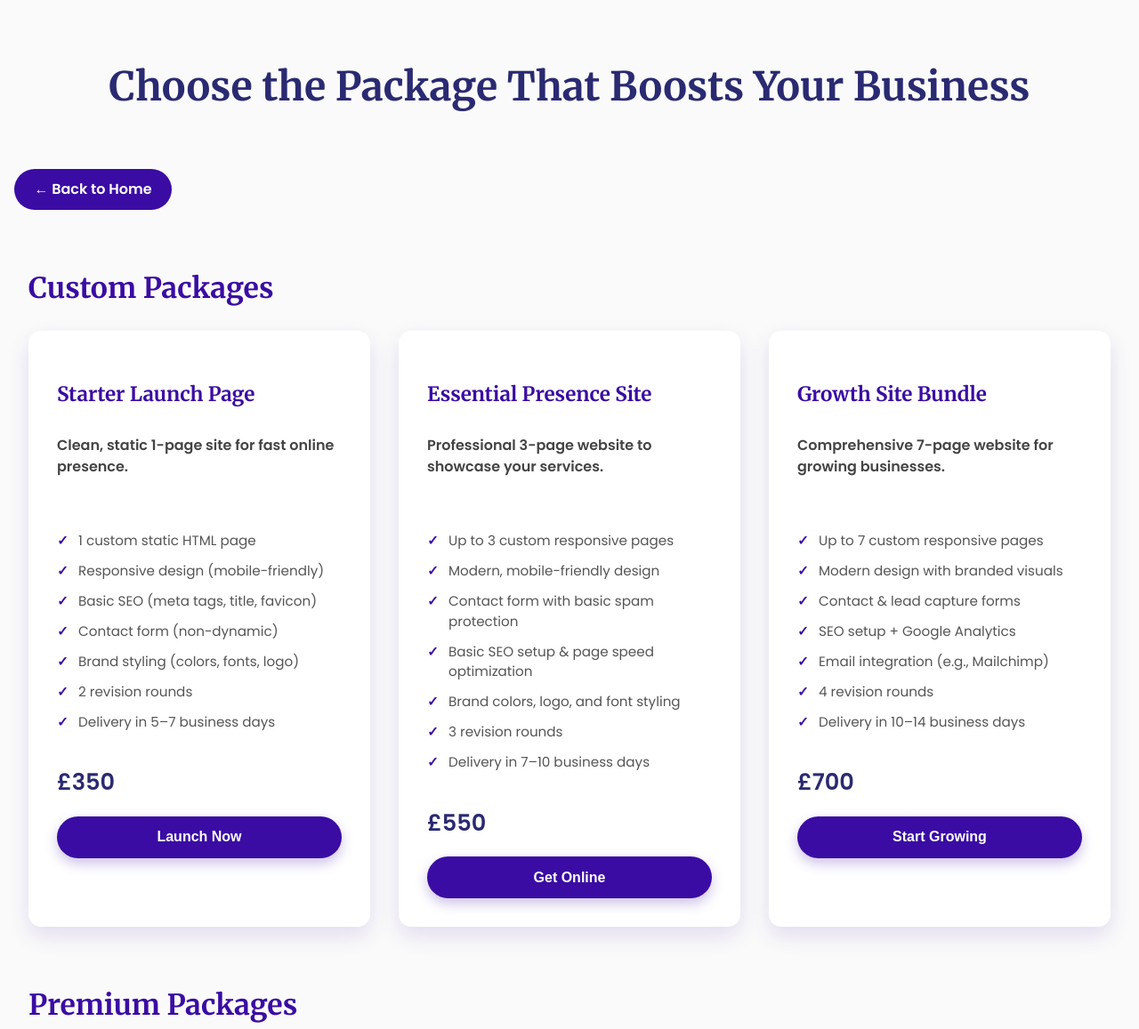
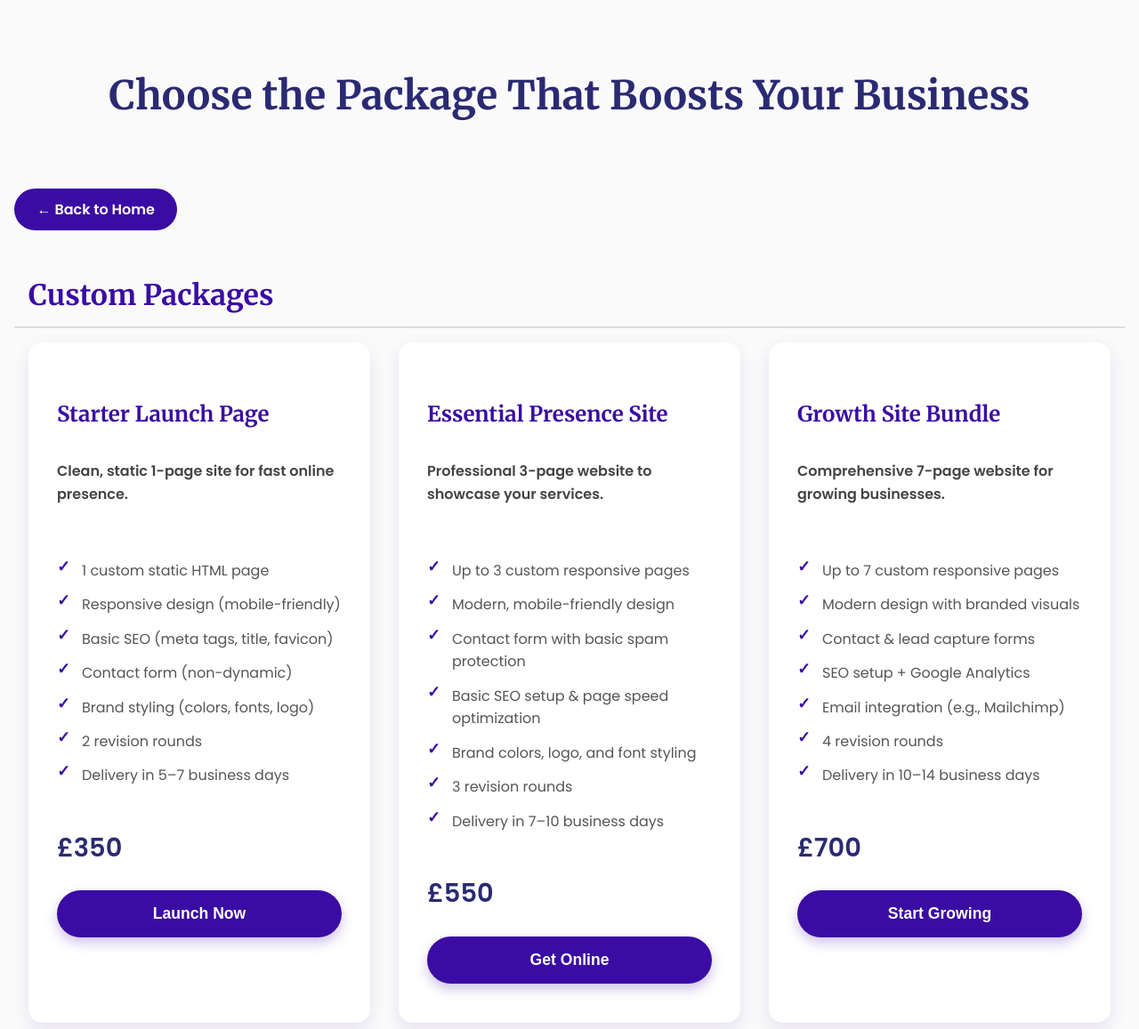
Before and after one commit to Shanza-28/Portfolio, a plain HTML site: page packages.html in a window 1280 px wide. Shown: the top 1157 px of the page at 89% size. Drawn offline with Linux system fonts and the light colour scheme.

Commit message:
Update packages.html

```diff
--- a/packages.html
+++ b/packages.html
@@ -11,82 +11,89 @@
     font-family: 'Poppins', sans-serif;
     background: #fafafa;
     color: #222;
-      line-height: 1.5;
+    line-height: 1.6;
   }
   h1, h2, h3 {
     font-family: 'Merriweather', serif;
     color: #2a2a72;
-      margin-bottom: 0.6em;
+    margin-bottom: 0.8em;
   }
   h1 {
     font-size: 2.8rem;
     text-align: center;
-      margin-top: 2rem;
+    margin-top: 2.5rem;
+    font-weight: 700;
   }
   h2 {
     font-size: 2rem;
     color: #3a0ca3;
-      margin: 3rem auto 1.5rem;
+    margin: 2rem auto 1rem;
     max-width: 1280px;
     padding-left: 1rem;
+    position: sticky;
+    top: 0;
+    background: #fafafa;
+    z-index: 10;
+    border-bottom: 2px solid #ddd;
+    padding-bottom: 0.5rem;
   }
   .container {
     max-width: 1280px;
     margin: auto;
-      padding: 2rem 1rem 4rem;
+    padding: 2rem 1rem 5rem;
   }
   .packages {
     display: flex;
     flex-wrap: wrap;
     gap: 2rem;
     justify-content: center;
-      padding-bottom: 1rem;
+    padding-bottom: 2rem;
   }
   .package {
     background: white;
-      border-radius: 14px;
-      box-shadow: 0 10px 25px rgba(58,12,163,0.12);
-      padding: 2rem;
+    border-radius: 16px;
+    box-shadow: 0 8px 20px rgba(58, 12, 163, 0.1);
+    padding: 2.4rem 2rem 2.8rem;
     flex: 1 1 320px;
     max-width: 320px;
     display: flex;
     flex-direction: column;
     opacity: 0;
-      transform: translateY(40px);
-      transition: box-shadow 0.3s ease, transform 0.3s ease;
+    transform: translateY(40px) scale(0.95);
+    transition: box-shadow 0.3s ease, transform 0.3s ease, opacity 0.7s ease;
   }
   .package.visible {
     opacity: 1;
-      transform: translateY(0);
-      transition: opacity 0.7s ease, transform 0.7s ease;
+    transform: translateY(0) scale(1);
   }
   .package:hover {
-      box-shadow: 0 20px 40px rgba(58,12,163,0.3);
-      transform: translateY(-8px) scale(1.05);
+    box-shadow: 0 25px 50px rgba(58, 12, 163, 0.3);
+    transform: translateY(-10px) scale(1.05);
+    border: 1px solid #3a0ca3;
   }
   .package-title {
     color: #3a0ca3;
-      font-size: 1.4rem;
+    font-size: 1.5rem;
     font-weight: 700;
-      margin-bottom: 0.8rem;
+    margin-bottom: 1rem;
   }
   .package-desc {
     font-weight: 600;
     color: #444;
-      margin-bottom: 1.4rem;
+    margin-bottom: 1.6rem;
     min-height: 70px;
   }
   ul.features {
     list-style: none;
     padding-left: 0;
-      margin-bottom: 1.6rem;
+    margin-bottom: 2rem;
     color: #555;
-      font-size: 0.95rem;
+    font-size: 1rem;
   }
   ul.features li {
-      margin-bottom: 0.7rem;
+    margin-bottom: 0.8rem;
     position: relative;
-      padding-left: 24px;
+    padding-left: 28px;
   }
   ul.features li::before {
     content: "✓";
@@ -94,34 +101,63 @@
     left: 0;
     color: #3a0ca3;
     font-weight: 700;
+    font-size: 1.1rem;
+    line-height: 1;
+    top: 0;
   }
   .price {
-      font-size: 1.6rem;
+    font-size: 1.8rem;
     font-weight: 800;
     color: #2a2a72;
-      margin-bottom: 1.2rem;
+    margin-bottom: 1.6rem;
   }
   button.cta {
     background: #3a0ca3;
     color: white;
     border: none;
-      padding: 0.9rem 0;
+    padding: 1rem 0;
     border-radius: 40px;
     font-weight: 700;
-      font-size: 1rem;
+    font-size: 1.1rem;
     cursor: pointer;
-      box-shadow: 0 6px 14px rgba(58,12,163,0.25);
+    box-shadow: 0 6px 14px rgba(58, 12, 163, 0.25);
     transition: background-color 0.3s ease, box-shadow 0.3s ease;
+    overflow: hidden;
+    position: relative;
   }
   button.cta:hover {
     background: #2a2275;
-      box-shadow: 0 8px 20px rgba(42,34,117,0.4);
+    box-shadow: 0 8px 20px rgba(42, 34, 117, 0.4);
     animation: pulse 1.5s infinite;
+  }
+  /* Ripple effect on button */
+  button.cta:focus:not(:active)::after,
+  button.cta:hover::after {
+    content: "";
+    position: absolute;
+    width: 120%;
+    height: 120%;
+    background: rgba(255, 255, 255, 0.15);
+    border-radius: 40px;
+    top: -10%;
+    left: -10%;
+    pointer-events: none;
+    animation: ripple 0.6s ease forwards;
+  }
+  @keyframes ripple {
+    0% {
+      transform: scale(0.8);
+      opacity: 1;
+    }
+    100% {
+      transform: scale(1.4);
+      opacity: 0;
+    }
   }
   .back-home {
     display: inline-block;
     margin: 2rem 0 1rem;
-  padding: 0.7rem 1.4rem;
+    padding: 0.7rem 1.6rem;
     background-color: #3a0ca3;
     color: white;
     font-weight: 600;
@@ -141,24 +177,55 @@
     }
   }
   .note {
-      font-size: 0.85rem;
+    font-size: 0.9rem;
     color: #666;
     text-align: center;
-      margin-top: 3rem;
+    margin-top: 3.5rem;
   }
   @media (max-width: 768px) {
     .packages {
       flex-direction: column;
       flex-wrap: nowrap;
       overflow-x: unset;
+      padding-bottom: 1.5rem;
     }
     .package {
       flex: 1 1 100%;
       max-width: 100%;
     }
+    h2 {
+      position: relative;
+      top: auto;
+      border-bottom: none;
+      padding-bottom: 0.3rem;
     }
   }
 </style>
+
+<script>
+  // Reveal animation with fade + scale
+  function revealPackages() {
+    const packages = document.querySelectorAll('.package');
+    const windowBottom = window.innerHeight + window.scrollY;
+    packages.forEach(pkg => {
+      const pkgTop = pkg.offsetTop + pkg.clientHeight / 4;
+      if (windowBottom > pkgTop && !pkg.classList.contains('visible')) {
+        pkg.classList.add('visible');
+      }
+    });
+  }
+  window.addEventListener('scroll', revealPackages);
+  window.addEventListener('load', revealPackages);
+
+  function confirmAndOpenInstagram(packageName) {
+    const instaURL = 'https://www.instagram.com/suffa_studio/';
+    if(confirm(`Open Instagram to request the "${packageName}" package?`)) {
+      window.open(instaURL, '_blank');
+      alert(`Please send a direct message on Instagram requesting the "${packageName}" package.`);
+    }
+  }
+</script>
+
 </head>
 <body>
   <div class="container">
```
Lines whose indentation alone changed are shown as unchanged.
